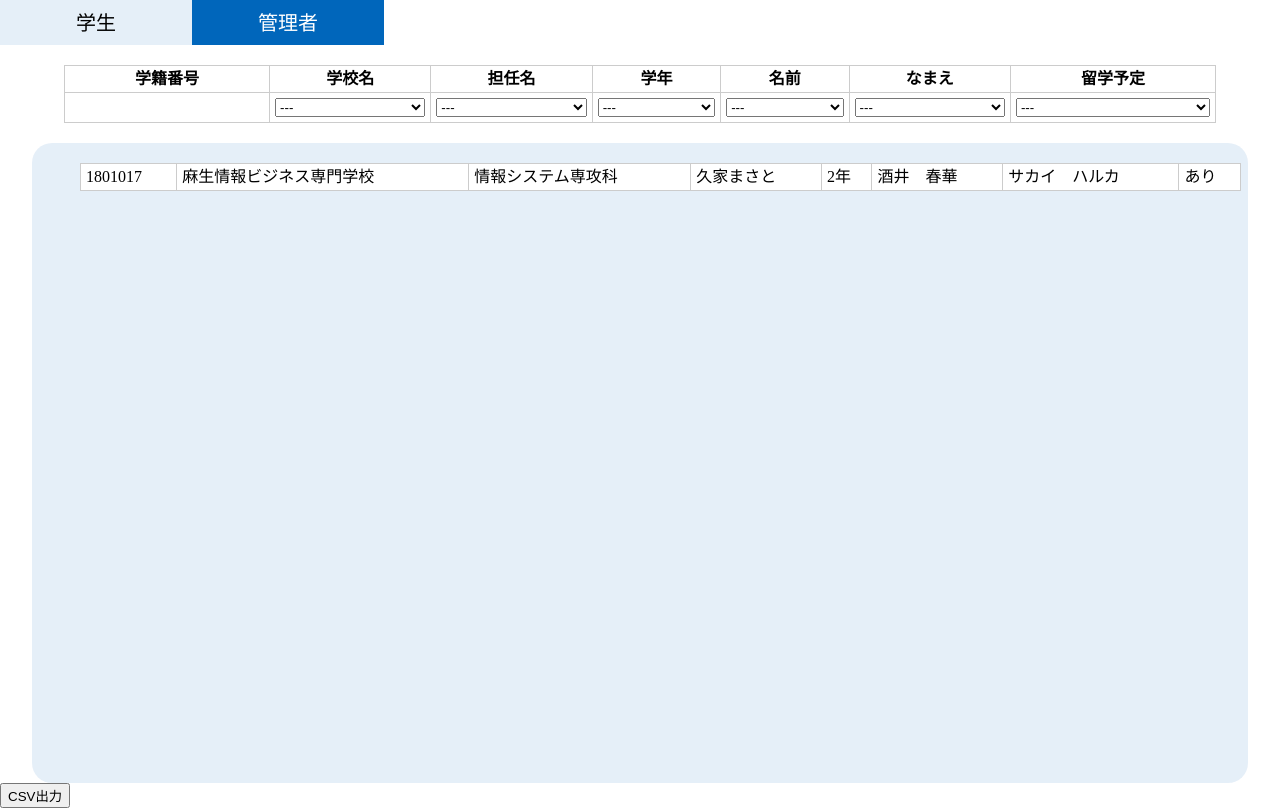
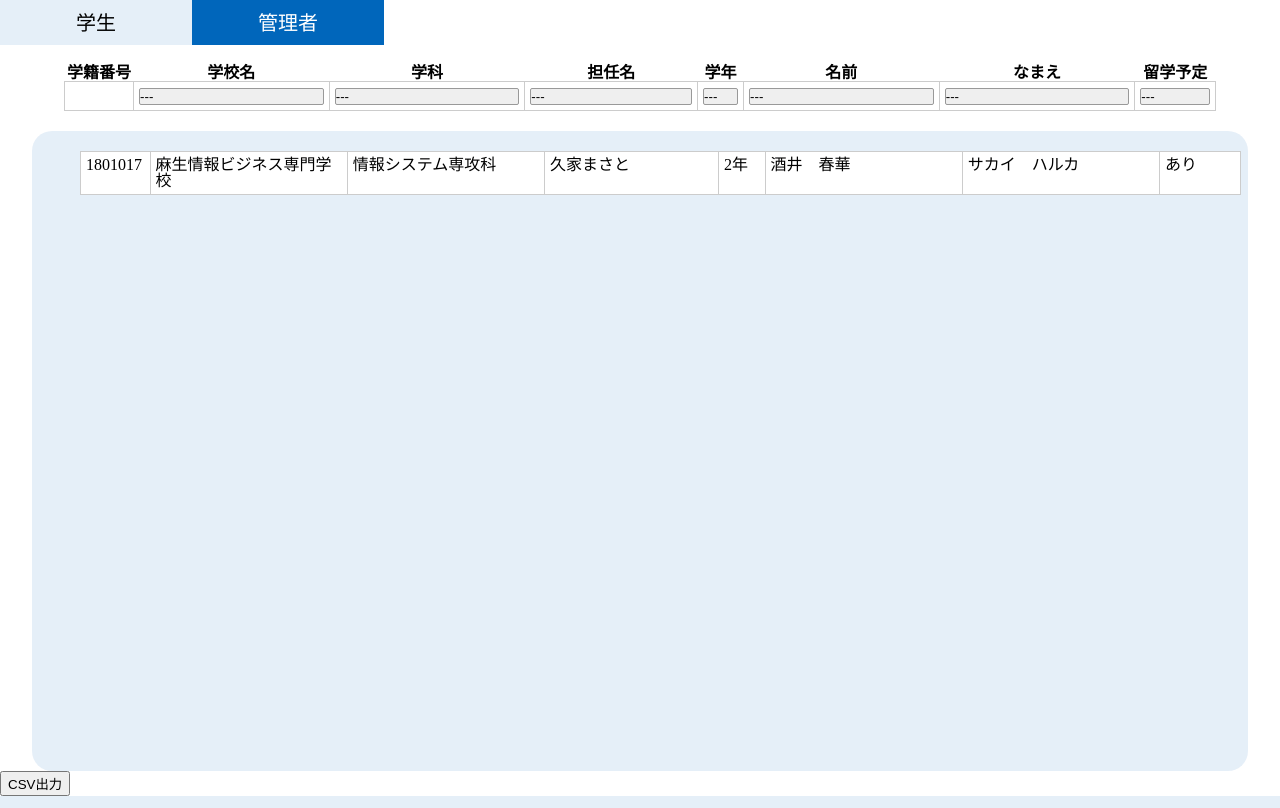
Before and after one commit to 2000Nezox/abroad_web, a PHP site: page /main/index.php in a window 1280 px wide. Shown: the part 140-948 px from the top of the page. Run offline with PHP 8.4, Linux system fonts and the light colour scheme.

Commit message:
メインページあとボタンだけ

```diff
--- a/css/main_index.css
+++ b/css/main_index.css
@@ -15,6 +15,9 @@
 
 .tablecategory{
     margin-top: 20px;
+    width: 90%;
+    margin-left: auto;
+    margin-right: auto;
 }
 
 table {
@@ -23,15 +26,68 @@ table {
     margin-right: auto;
 }
 
-td,th {
+td{
     border: solid 1px #cccccc;
     padding: 5px;
+    text-align: left;
 }
 
-.tablecategory select{
-    width: 100%;
+
+
+th:nth-child(1){
+    width: 6%;
+}
+th:nth-child(2){
+    width: 17%;
+}
+th:nth-child(3){
+    width: 17%;
+}
+th:nth-child(4){
+    width: 15%;
+}
+th:nth-child(5){
+    width: 4%;
+}
+th:nth-child(6){
+    width: 17%;
+}
+th:nth-child(7){
+    width: 17%;
 }
 
+td:nth-child(1){
+    width: 6%;
+}
+td:nth-child(2){
+    width: 17%;
+}
+td:nth-child(3){
+    width: 17%;
+}
+td:nth-child(4){
+    width: 15%;
+}
+td:nth-child(5){
+    width: 4%;
+}
+td:nth-child(6){
+    width: 17%;
+}
+td:nth-child(7){
+    width: 17%;
+}
+
+table select {
+    width: 100%;
+    border: 1px solid #999;
+    -webkit-appearance: none;
+    border-radius: 2px;
+    /*padding: 5px 2px;*/
+}
+
+
+/* 水色の部分の設定 */
 .box{
     display: block;
     width: 95%;
@@ -45,9 +101,14 @@ td,th {
     overflow-x: hidden;
 }
 
+/* 内側の表設定 */
 .tablebody{
     width: 95.5%;
     margin-left: 48px;
     margin-top: 20px;
     background: white;
 }
+
+button{
+
+}
--- a/main/index.php
+++ b/main/index.php
@@ -16,23 +16,27 @@
         <li class="sub-header-2"> 管理者</li>
     </ul>
 
-
-    <div class="tablecategory">
-        <table>
-<!--            ここはjsでDBから動的に習得する-->
+    <table class="tablecategory">
+        <thead>
         <tr>
-                <th>学籍番号</th>
+            <th class="table">学籍番号</th>
             <th>学校名</th>
+            <th>学科</th>
             <th>担任名</th>
             <th>学年</th>
             <th>名前</th>
             <th>なまえ</th>
             <th>留学予定</th>
         </tr>
+        </thead>
+        <tbody>
         <tr>
+            <td></td>
             <td>
+                <select>
+                    <option value="">---</option>
+                </select>
             </td>
-<!--                ここはDBから動的に生成するべきかも-->
             <td>
                 <select>
                     <option value="">---</option>
@@ -64,8 +68,8 @@
                 </select>
             </td>
         </tr>
+        </tbody>
     </table>
-    </div>
     <div class="box">
         <table class="tablebody">
 <!--            ここはphpでデータベースから持ってきて埋め込む-->
@@ -80,6 +84,22 @@
                 <td>サカイ　ハルカ</td>
                 <td>あり</td>
             </tr>
+            <!-- こんなかんじ -->
+<!--            --><?php
+//                for($i = 1; $i <= 30; $i++){
+//                    echo '            <tr>
+//                <td>1801017</td>
+//                <td>麻生情報ビジネス専門学校</td>
+//                <td>情報システム専攻科</td>
+//                <td>久家まさと</td>
+//                <td>2年</td>
+//                <td>酒井　春華</td>
+//                <td>サカイ　ハルカ</td>
+//                <td>あり</td>
+//            </tr>
+//            ';
+//                }
+            ?>
         </table>
     </div>
 
```
Lines whose indentation alone changed are shown as unchanged.
